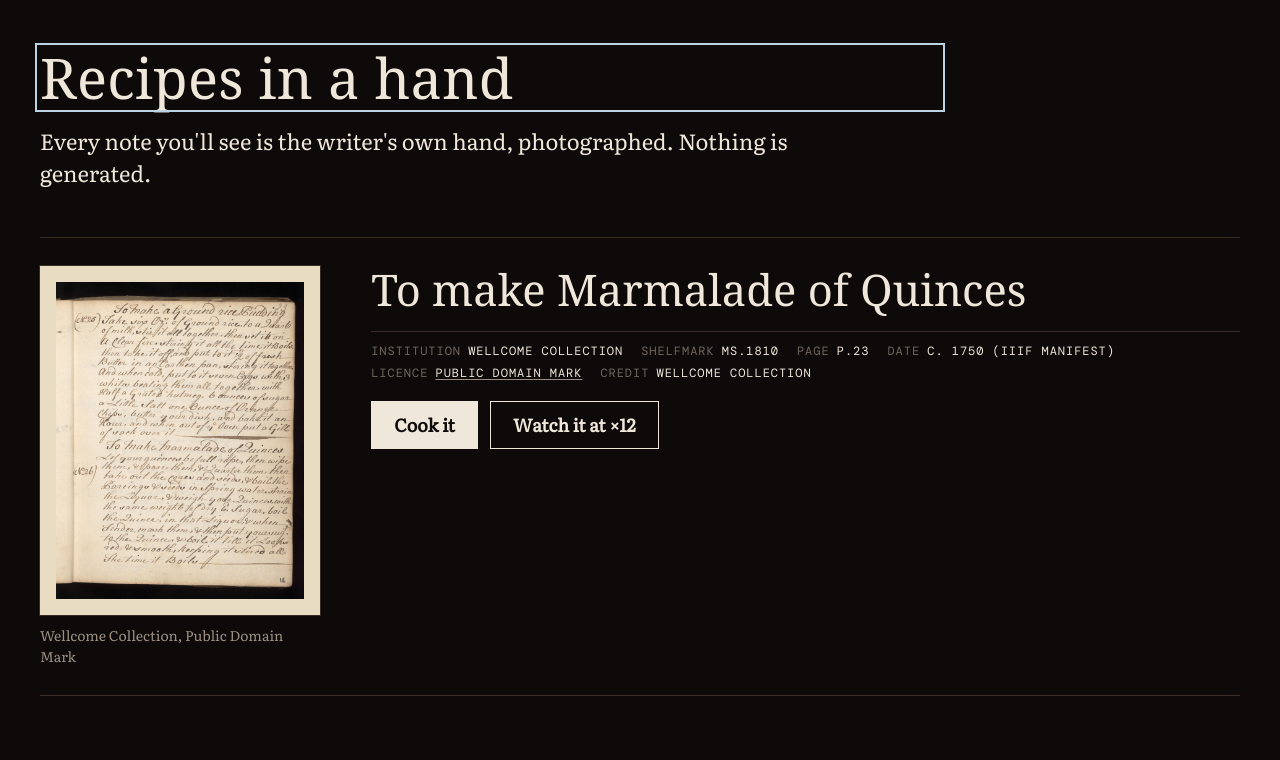
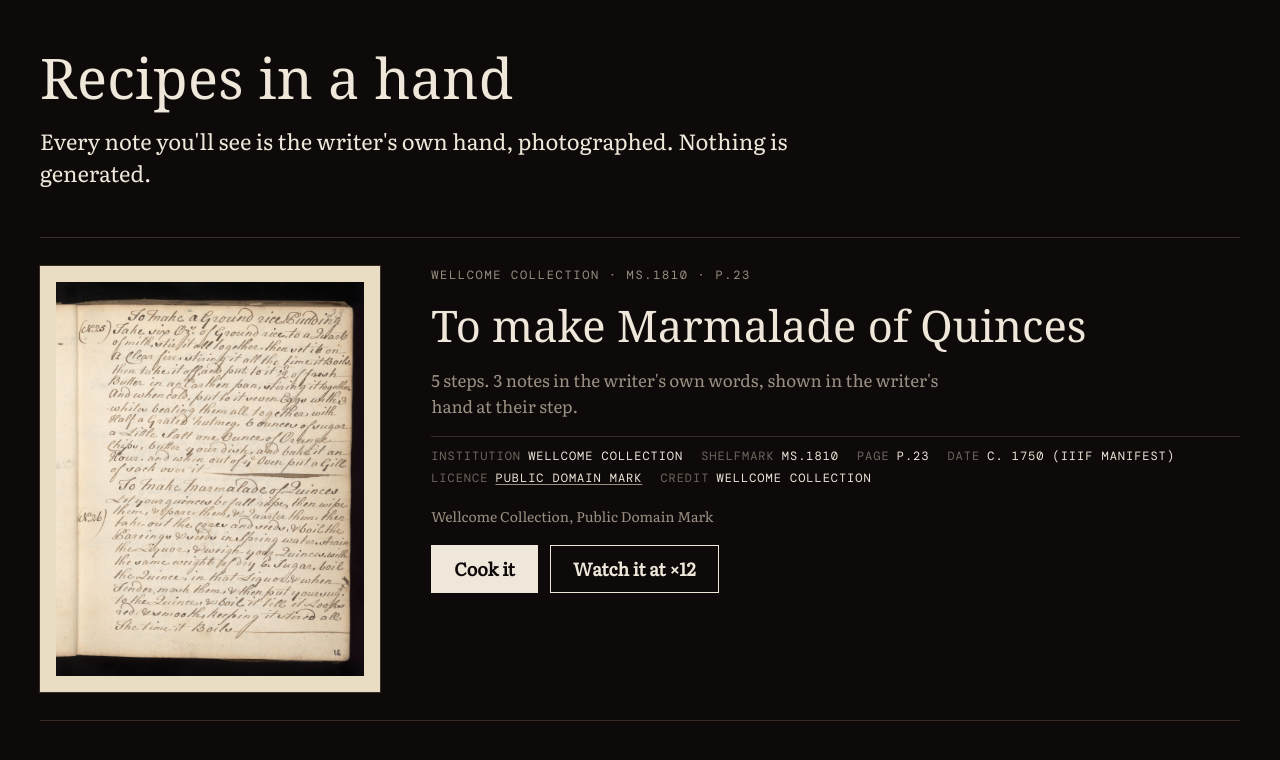
Before and after one commit to edycutjong/steam, a React (Vite) app: page / in a window 1280 px wide. Shown: the top 760 px of the page. Built offline with nearby package versions, Linux system fonts and the light colour scheme; a web font is replaced by a local one.

Commit message:
[kiro] cook-mode: shelf card polish after a look in the browser (kicker, step and note counts from the bundle, credit in the card body, no ring on the router-focused heading)

```diff
--- a/src/app/Shelf.tsx
+++ b/src/app/Shelf.tsx
@@ -31,15 +31,19 @@ function Card({ recipe, onLeave }: { recipe: LoadedRecipe; onLeave: () => void }
         <div className="mat">
           <img src={`/recipes/${b.id}/page.jpg`} loading="lazy" width={b.source.frame?.width} height={b.source.frame?.height} alt={SHELF.thumbAlt(b.source.shelfmark, b.source.page)} />
         </div>
-        <p className="credit-line">{creditLine(b)}</p>
       </div>
       <div className="shelf__body">
+        <p className="kicker">
+          {b.source.institution} · {b.source.shelfmark} · {b.source.page}
+        </p>
         <h2 className="shelf__title">
           <a href={formatRoute({ name: 'edition', id: b.id })} onClick={onLeave}>
             {b.title}
           </a>
         </h2>
+        <p className="shelf__hint">{SHELF.hint(b.steps.length, recipe.notes.length)}</p>
         <ArchiveSlip bundle={b} />
+        <p className="credit-line">{creditLine(b)}</p>
         <div className="btn-row">
           <button type="button" className="btn btn--primary" onClick={() => go(1)}>
             {SHELF.cook}
--- a/src/app/app.css
+++ b/src/app/app.css
@@ -91,7 +91,8 @@ a:hover {
 }
 
 .screen-title:focus-visible {
-  outline: 2px solid var(--ghost);
+  /* The heading is focused by the router, not by Tab (tabindex -1), so it carries no ring. */
+  outline: none;
 }
 
 .kicker {
@@ -335,7 +336,7 @@ a:hover {
 
 .shelf__item {
   display: grid;
-  grid-template-columns: minmax(0, 280px) minmax(0, 1fr);
+  grid-template-columns: minmax(0, 340px) minmax(0, 1fr);
   gap: clamp(20px, 4vw, 56px);
   align-items: start;
   padding: 28px 0;
@@ -379,8 +380,17 @@ a:hover {
 
 .shelf__hint {
   margin: 0;
-  font-size: 15px;
+  max-width: 32em;
+  font-size: 17px;
   color: var(--muted);
+}
+
+.shelf__body .kicker {
+  margin: 0;
+}
+
+.shelf__body .credit-line {
+  margin: 0;
 }
 
 .shelf__empty {
--- a/src/copy/strings.ts
+++ b/src/copy/strings.ts
@@ -45,6 +45,8 @@ export const SHELF = {
   watch: 'Watch it at ×12',
   empty: 'No recipe could be loaded.',
   thumbAlt: (shelfmark: string, page: string): string => `The manuscript page, ${shelfmark} ${page}`,
+  hint: (steps: number, notes: number): string =>
+    `${steps} ${steps === 1 ? 'step' : 'steps'}. ${notes === 0 ? 'No note' : notes === 1 ? 'One note' : `${notes} notes`} in the writer's own words, shown in the writer's hand at ${notes === 1 ? 'its' : 'their'} step.`,
 } as const
 
 export const NOT_FOUND = { title: 'This recipe is not on the shelf', back: 'Back to the shelf' } as const
```
